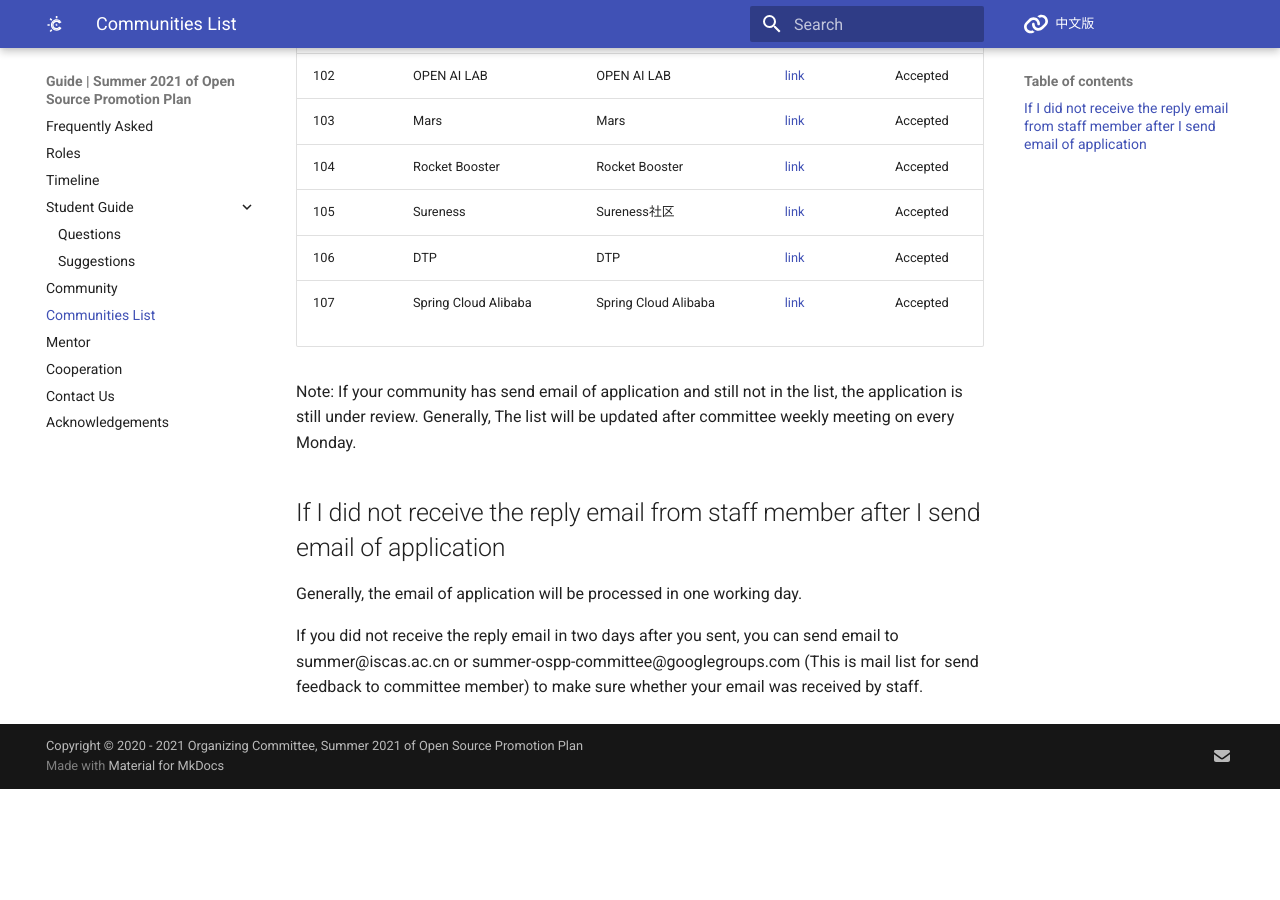
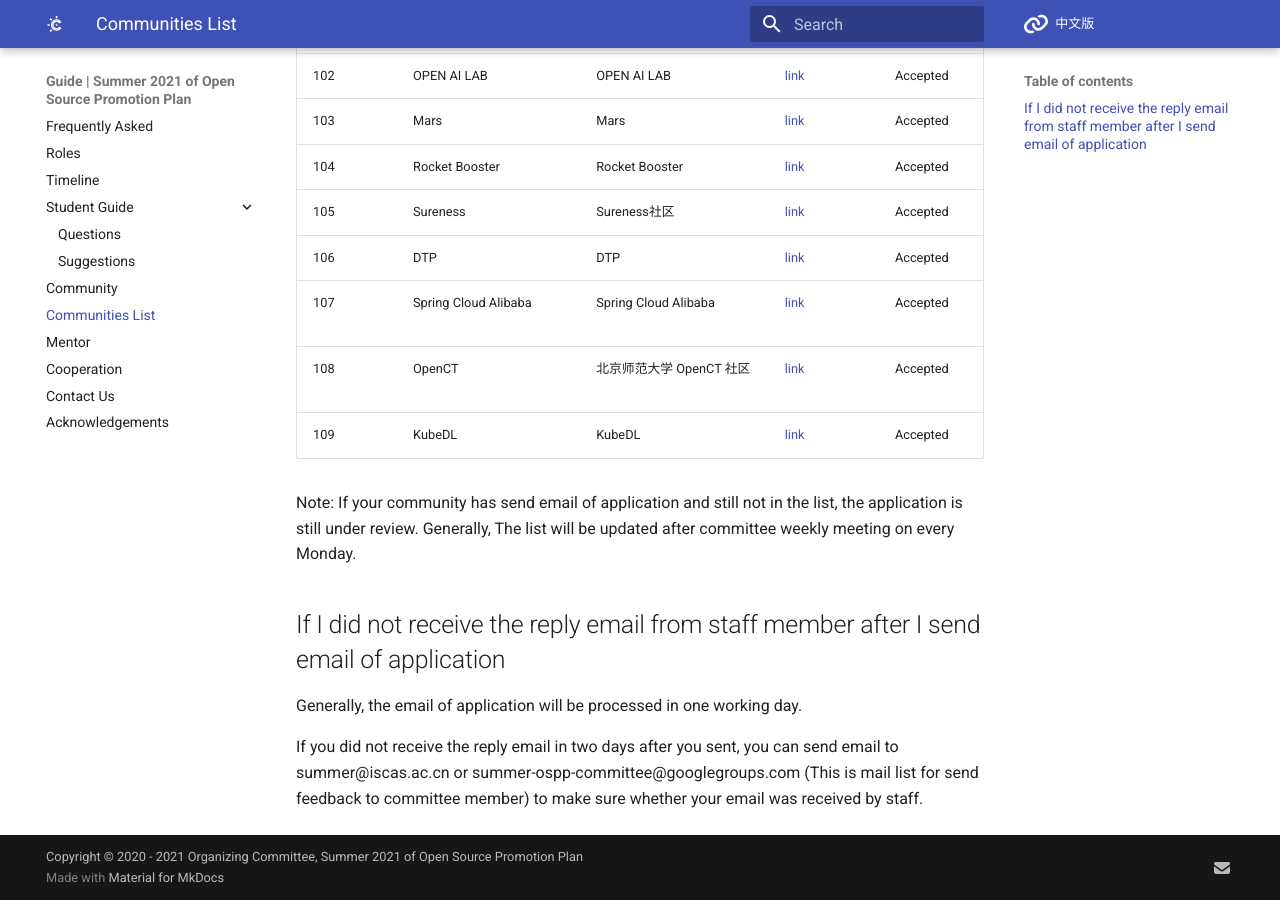
Before and after one commit to summer-ospp/help-en, an MkDocs documentation site: the page built from docs/communities-list.md, in a window 1280 px wide and 900 px high, scrolled down 5380 px. Built offline with MkDocs 1.6.1 and Material for MkDocs 9.7.7, drawn with Linux system fonts in a browser that asks for light colours; comment, search, counter and statistics services are not loaded; before the commit the page ends 6169 px from its top, so only the background shows below that.

Commit message:
Update communities-list.md

```diff
--- a/docs/communities-list.md
+++ b/docs/communities-list.md
@@ -113,7 +113,8 @@ Before the deadline (May 20th, 2021) of application for community, this list wil
 | 105  | Sureness                | Sureness社区                    | [link]( https://su.usthe.com/)                                    | Accepted    |
 | 106  | DTP                     | DTP                             | [link]( https://star-tsinghua.github.io/DTP/)                     | Accepted    |
 | 107  | Spring Cloud Alibaba    | Spring Cloud Alibaba            | [link]( https://github.com/alibaba/spring-cloud-alibaba)           | Accepted    |
-
+| 108  | OpenCT                  | 北京师范大学 OpenCT 社区         | [link]( https://open-ct.com/landing)                               | Accepted    |
+| 109  | KubeDL                  | KubeDL                          | [link]( https://kubedl.io/)                                        | Accepted    |
 
 
 
```
